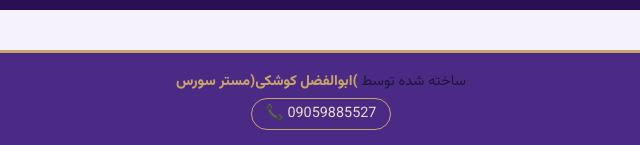
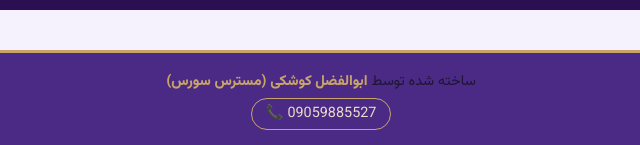
Before and after one commit to AbolfazlKoushki/Zafaraniyeh-Menu, a plain HTML site: page index.html in a window 1280 px wide. Shown: the part 1507-1652 px from the top of the page, 319-959 px from the left. Drawn offline with nearby package versions, Linux system fonts and the light colour scheme.

Commit message:
Update index.html

```diff
--- a/index.html
+++ b/index.html
@@ -145,7 +145,7 @@ footer .small{opacity:.7}
   <div class="small mt-3">قیمت‌ها به تومان است</div>
 </footer>
   <footer class="dev-footer">
-  <div>ساخته شده توسط <span class="brand">)ابوالفضل کوشکی(مستر سورس</span></div>
+  <div>ساخته شده توسط <span class="brand">ابوالفضل کوشکی (مسترس سورس)</span></div>
   <a class="phone" href="tel:09059885527">📞 09059885527</a>
   </footer>
 
```
